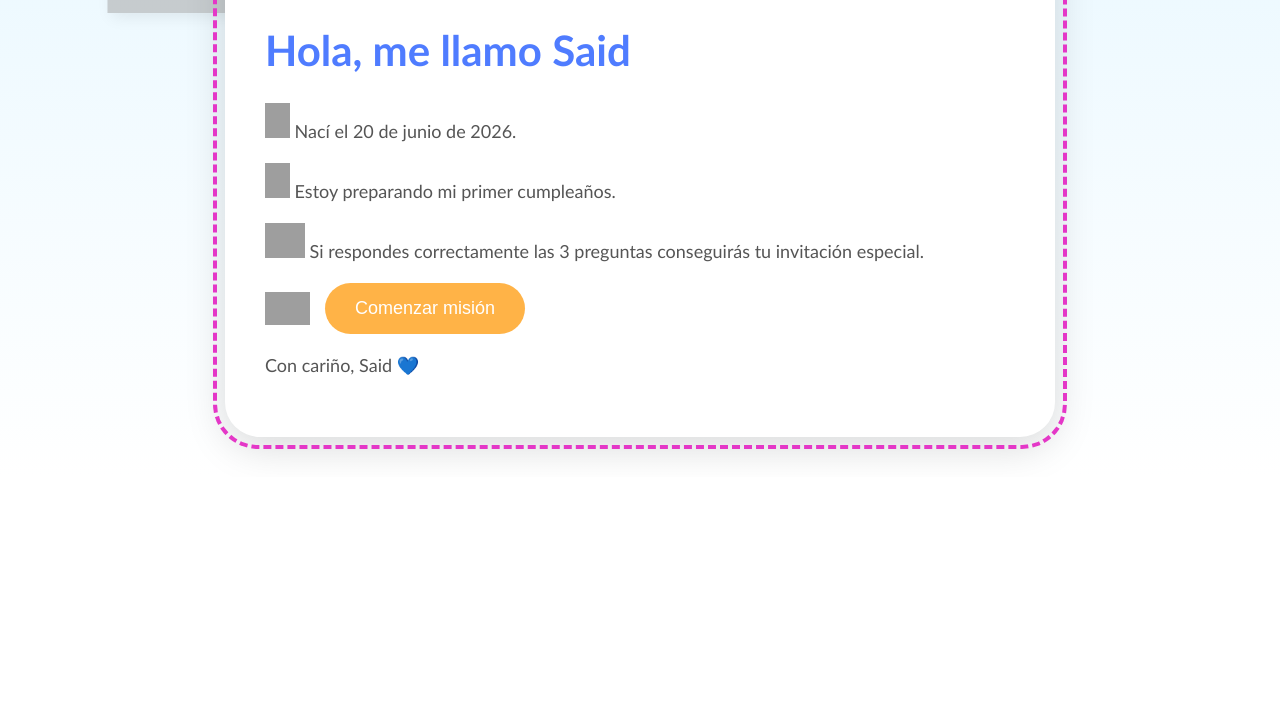
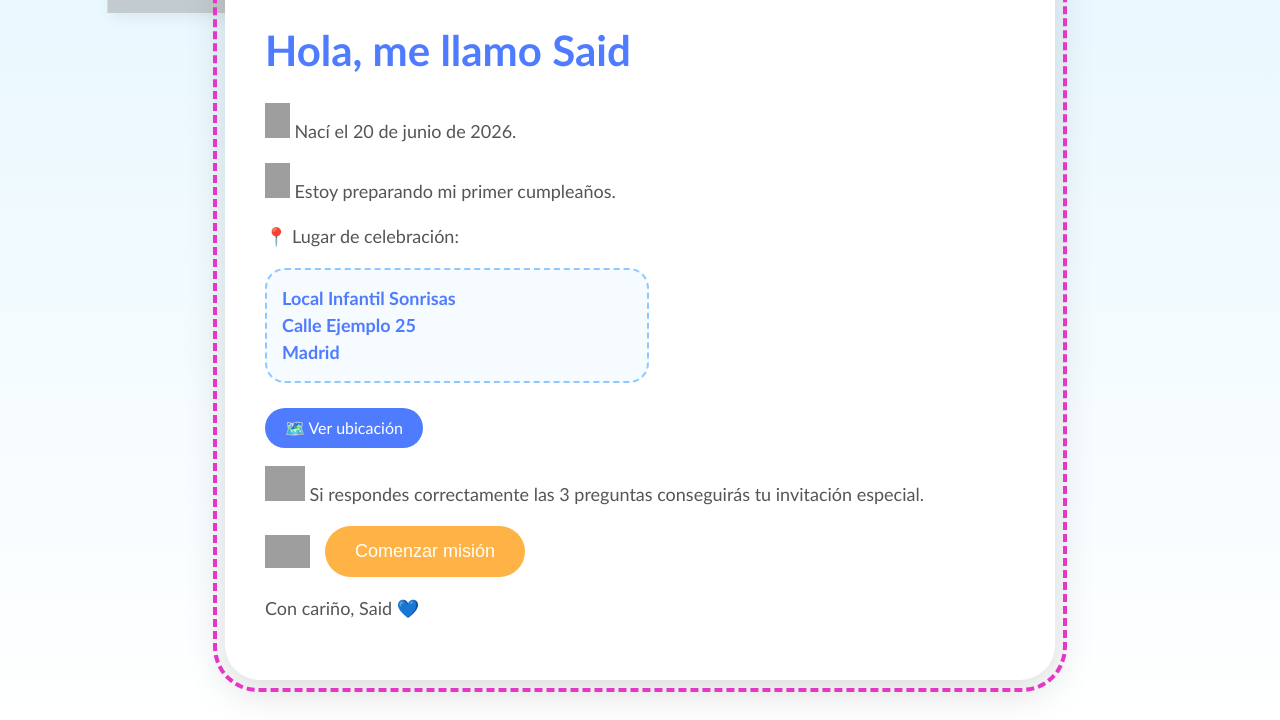
Before and after one commit to Riz-baig/Cumple-Said, a plain HTML site: page index.html in a window 1280 px wide. Shown: the part 687-1407 px from the top of the page. Before the commit the page ends 1164 px from the top, so only its background shows below. Drawn offline with Linux system fonts and the light colour scheme; grey boxes are pictures that could not be loaded.

Commit message:
arreglado lo de la direccion

```diff
--- a/css/estilos.css
+++ b/css/estilos.css
@@ -94,6 +94,40 @@ body{
     border:6px solid white;
 
     box-shadow:0 0 15px rgba(0,0,0,.2);
+}
+
+.direccion{
+    background:#f5fbff;
+
+    border:2px dashed #8ec8ff;
+
+    border-radius:20px;
+
+    padding:15px;
+
+    max-width:350px;
+
+    margin:15px 0;
+
+    color:#4f7cff;
+
+    font-weight:bold;
+}
+
+.mapa{
+    display:inline-block;
+
+    margin-top:10px;
+
+    padding:10px 20px;
+
+    background:#4f7cff;
+
+    color:white;
+
+    text-decoration:none;
+
+    border-radius:20px;
 }
 
 .recien{
--- a/index.html
+++ b/index.html
@@ -31,6 +31,12 @@
             <h1> Hola, me llamo Said</h1>
             <p><img src="img/recien.png" class="recien">  Nací el 20 de junio de 2026.</p>
             <p><img src="img/globitos.png" class="recien"> Estoy preparando mi primer cumpleaños.</p>
+            <p>📍 Lugar de celebración:</p>
+            <p class="direccion">Local Infantil Sonrisas<br>Calle Ejemplo 25<br>Madrid</p>
+            <a
+                href="https://www.google.com/maps/search/?api=1&query=Carlota+Bar+Calle+de+la+Lonja+de+la+Seda+41+Madrid"
+                target="_blank" class="mapa">🗺️ Ver ubicación
+            </a>
             <p><img src="img/regalos.png" class="caja"> Si respondes correctamente las 3 preguntas conseguirás tu invitación especial.</p>
             <div class="zona-boton">
                 <img src="img/mision.png" class="icono-mision">
```
